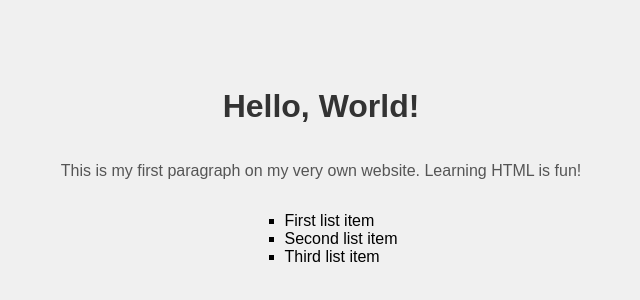
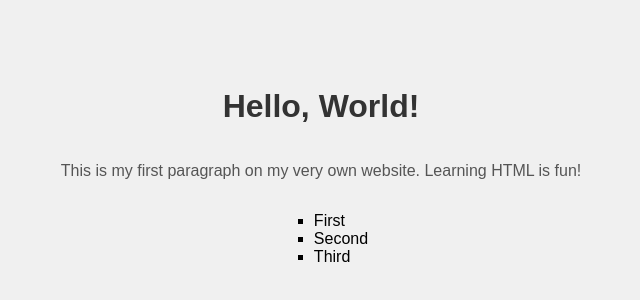
Before and after one commit to Sytars/Sytars.github.io, a plain HTML site: page index.html in a window 1280 px wide. Shown: the part 234-534 px from the top of the page, without its empty margins (319-959 px from the left). Drawn offline with Linux system fonts and the light colour scheme.

Commit message:
Update index.html

```diff
--- a/index.html
+++ b/index.html
@@ -29,9 +29,9 @@
     <!-- The <ul> element defines an unordered (bulleted) list. -->
     <ul>
         <!-- The <li> element defines a single list item. -->
-        <li>First list item</li>
-        <li>Second list item</li>
-        <li>Third list item</li>
+        <li>First</li>
+        <li>Second</li>
+        <li>Third</li>
     </ul>
 
 </body>
```
